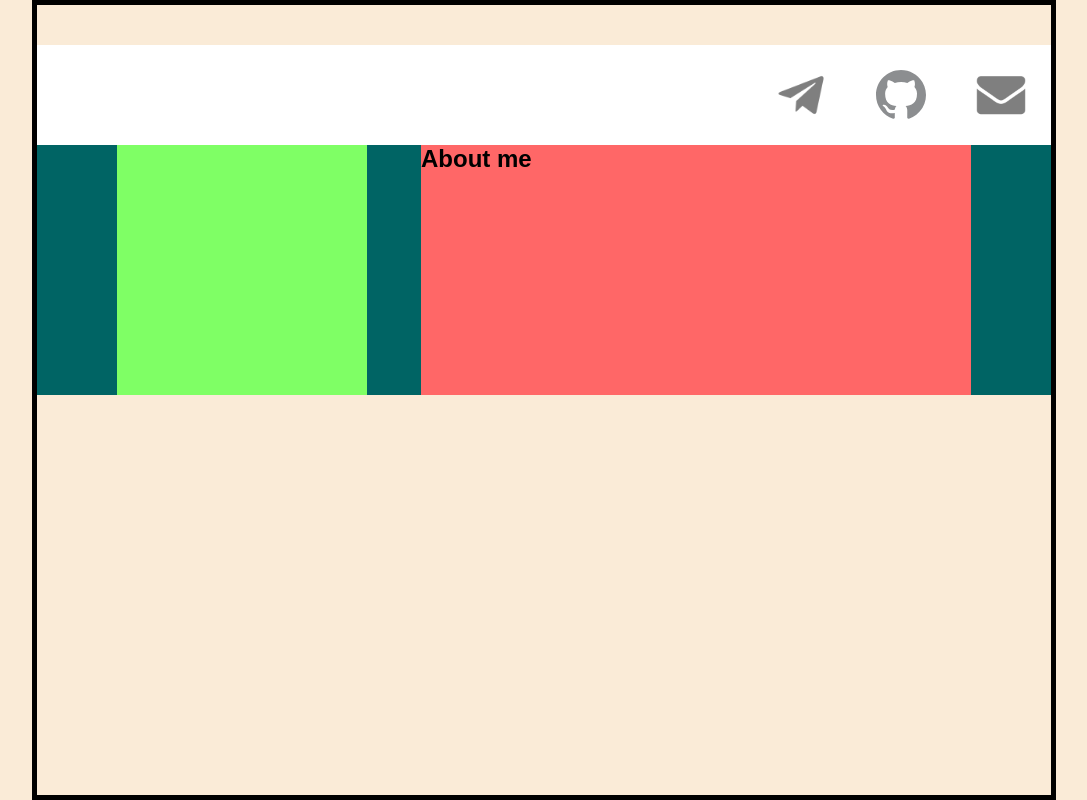
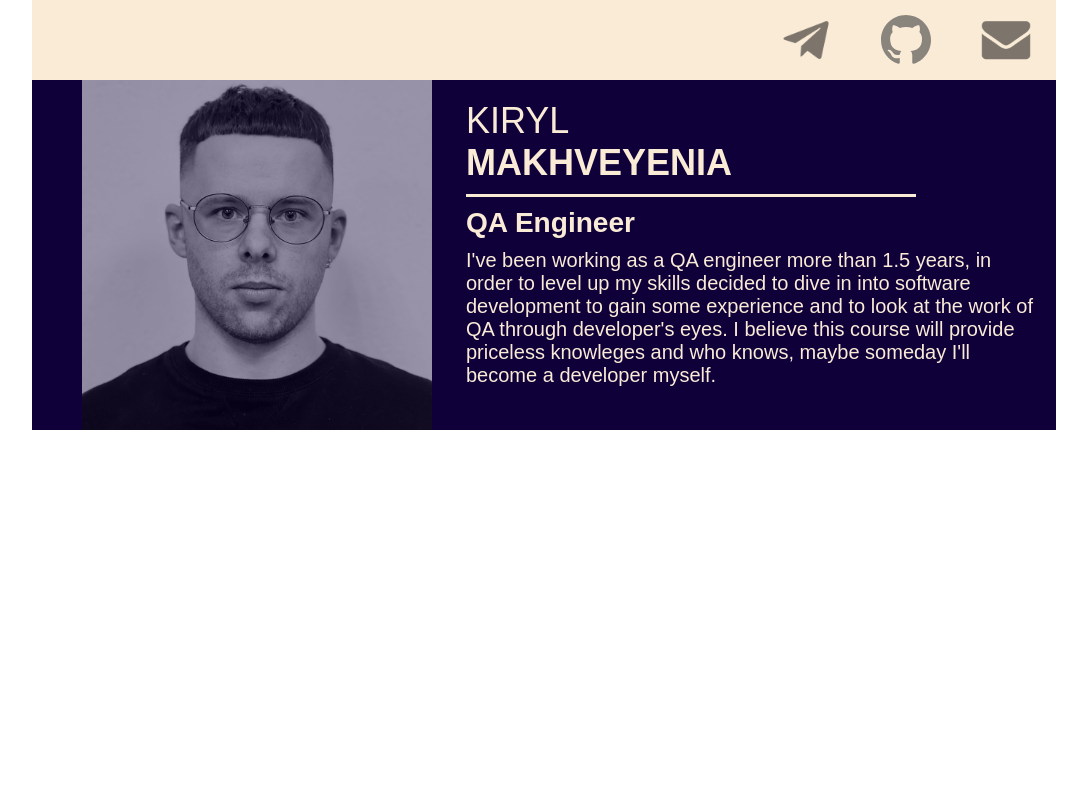
Before and after one commit to mahveenya/rsschool-cv, a plain HTML site: page index.html in a window 1280 px wide. Shown: the whole page, without its empty margins (96-1183 px from the left). Drawn offline with Linux system fonts and the light colour scheme; a web font is replaced by a local one.

Commit message:
feat: add about section

```diff
--- a/index.html
+++ b/index.html
@@ -11,7 +11,6 @@
 
 <body class="body">
   <header class="header">
-    <div class="container">
     <nav class="nav">
       <ul class="nav_list">
         <li>
@@ -37,22 +36,29 @@
         </li>
       </ul>
     </nav>
-    </div>
   </header>
   <main class="main">
-    <div class="container">
     <section class="flex-about-me_container">
-        <div class="flex-about-me_photo">
-          <!-- <img src="assets/img/photo_bnw.jpeg" alt="my photo"> -->
+        <img src="assets/img/photo_bnw.jpeg" alt="my photo" class="flex-about-me_photo">
+        <div class="flex-about-me_card"></div>
+      <div class="flex-about-me_info">
+        <h1 class="name">
+          KIRYL
+          <br>
+          <div class="divider">
+          <span class="surname">
+            MAKHVEYENIA
+          </span>
           </div>
-        <div class="flex-about-me_info">
-          <h2>
-            About me
-          </h2>
+        </h1>
+        <h3 class="profession">
+          QA Engineer
+        </h3>
+        <p class="about">
+          I've been working as a QA engineer more than 1.5 years, in order to level up my skills decided to dive in into software development to gain some experience and to look at the work of QA through developer's eyes. I believe this course will provide priceless knowleges and who knows, maybe someday I'll become a developer myself.
+        </p>
       </div>
     </section>
-      <div class="line"></div>
-    </div>
   </main>
   <!-- <footer class="footer">
     <div class="container">
--- a/style.css
+++ b/style.css
@@ -15,13 +15,7 @@
     margin: 0 auto;
     padding: 0;
     max-width: 1024px;
-    background-color: antiquewhite;
-    border: 5px solid black;
-}
-
-.container {
-    max-width: 1024px;
-    margin: 0 auto;
+    background-color: rgb(255, 255, 255);
 }
 
 .nav_list {
@@ -29,9 +23,10 @@
     justify-content: flex-end;
     align-items: center;
     list-style: none;
-    margin: 40px 0px auto;
-    background-color: #fff;
-    height: 100px;
+    margin: 0px auto;
+    /* background-color: rgb(223, 223, 223); */
+    background-color: antiquewhite;
+    height: 80px;
 }
 
 .nav_btn {
@@ -55,21 +50,50 @@
     display: flex;
     justify-content: space-between;
     align-items: center;
-    background-color: rgb(0, 100, 100);
+    background-color: rgb(15, 0, 58);
 }
 
 .flex-about-me_photo {
-    min-height: 250px;
-    min-width: 250px;
-    margin-left: 80px;
-    background-color: rgb(127, 255, 101);
+    width: 350px;
+    height: 350px;
+    margin-left: 50px;
+    object-fit: cover;
+    opacity: 0.6;
 }
 
 .flex-about-me_info {
-    min-height: 250px;
-    min-width: 550px;
-    margin-right: 80px;
-    background-color: rgb(255, 103, 103);
+    height: 350px;
+    width: 600px;
+    padding: 20px 20px 20px 10px;
+}
+
+.flex-about-me_info {
+    font-size: 1.5rem;
+    color: antiquewhite;
+}
+
+.name {
+    font-weight: 100;
+}
+
+.surname {
+    font-weight: 900;
+    margin-bottom: 10px;
+    display: inline-block;
+}
+
+.divider {
+    width: 450px;
+    border-bottom: 3px solid antiquewhite;
+    margin-bottom: 10px;
+}
+
+.profession {
+    margin-bottom: 10px;
+}
+
+.about {
+    font-size: 1.25rem;
 }
 
 /* .footer_list {
```
Lines whose indentation alone changed are shown as unchanged.
